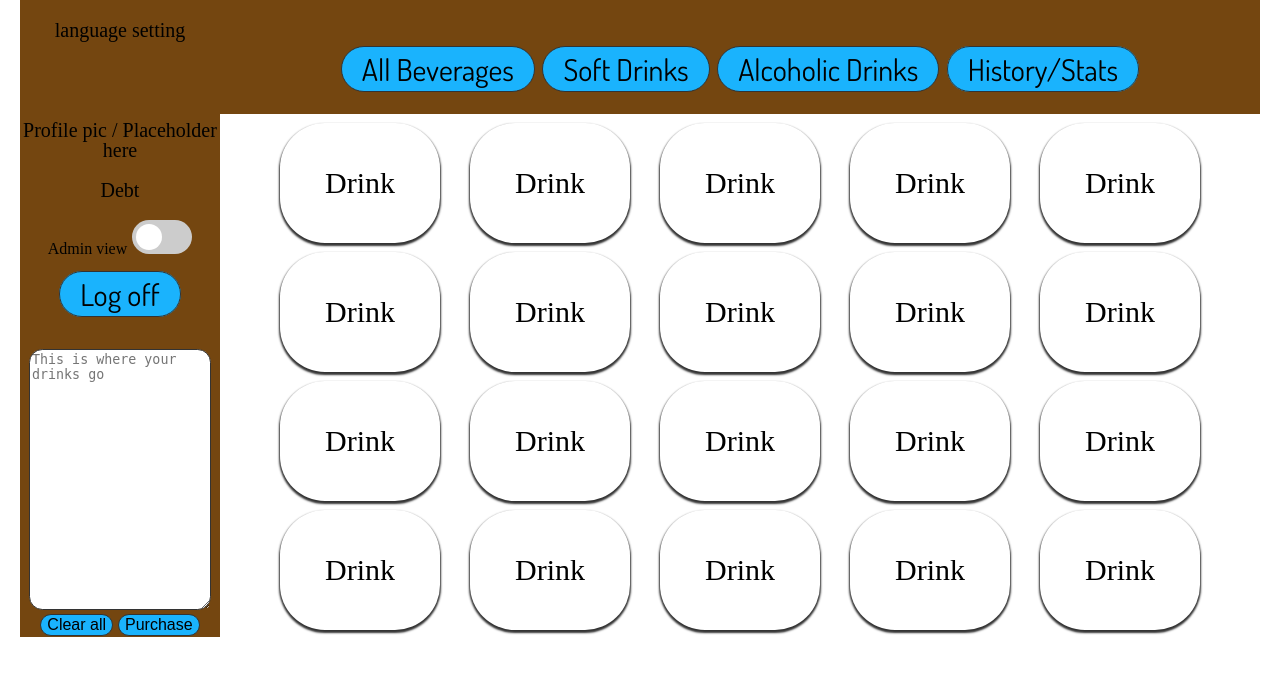
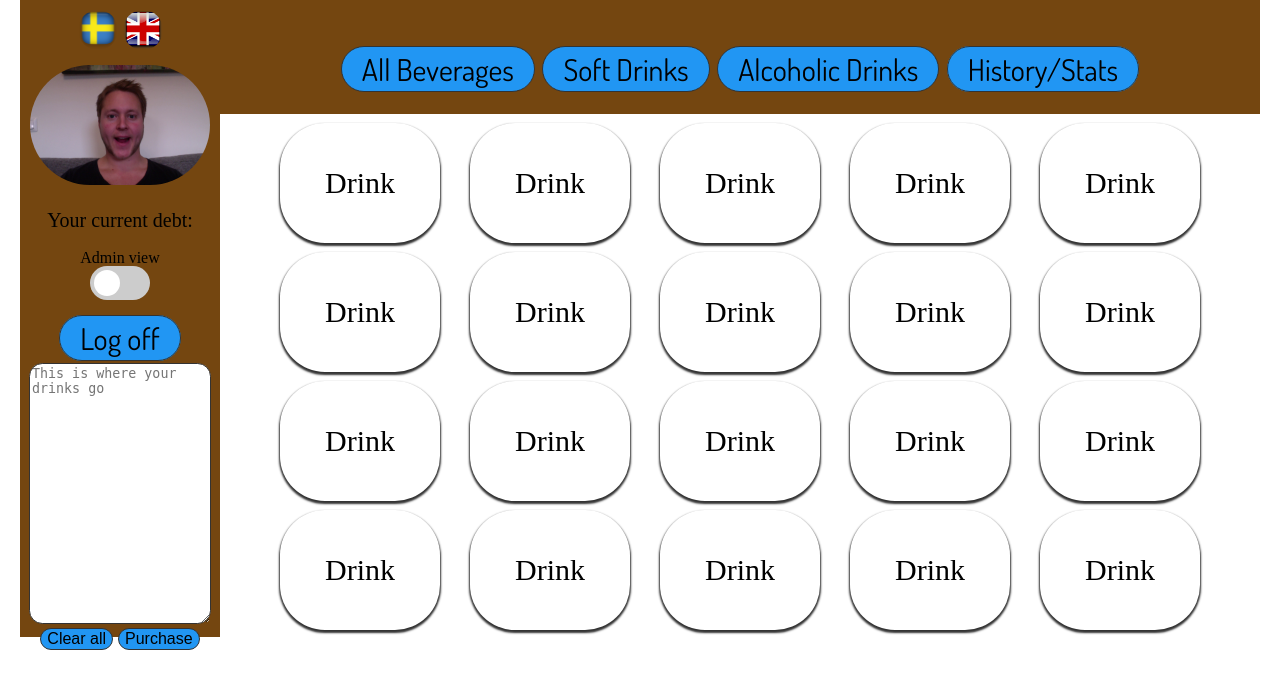
Before and after one commit to LaChapeliere/ipup, a PHP site: page /html/admin_index.html in a window 1280 px wide. Shown: the top 689 px of the page. Run offline with PHP 8.4, Linux system fonts and the light colour scheme; some libraries are stand-ins or nearby versions.

Commit message:
Added language flags and profile pic

```diff
--- a/css/style.css
+++ b/css/style.css
@@ -27,7 +27,7 @@ header button, a {
 	border: 1px solid #333;
 	border-radius: 1em;
 	padding: 3px 20px 3px;
-	background-color:#1ab3fd ;
+	background-color:#2196F3 ;
 	text-decoration: none;
 }
 
@@ -61,13 +61,26 @@ header {
     margin: 0 auto;
 	}
 
+/* The language div */
 #Language {
-	margin-top: 1em;
+	margin-top: .2em;
+
 }
 
-#sidebar_header {
-	margin-top: 4em;
+/* The language buttons */
+#language img {
+	width: 50px;
+	display: inline-block;
+}
+
+
+/* The picture */
+#sidebar_header, img {
+	display: inline-block;
+	margin-top: 0.3em;
 	margin-right: auto;
+	width: 180px;
+	border-radius: 5em;
 	}
 
 #debt {
@@ -79,7 +92,6 @@ header {
 #toggle_div, p {
 	font-size: 16px;
 	margin-top: 1em;
-	display: inline-block; ;
 
 }
 .switch {
@@ -142,18 +154,20 @@ input:checked + .slider:before {
 
 /* END OF TOGGLE*/
 
+/* Log off button */
 #sidebar_header2 {
 	margin-top: 1em;
 	}
 
 #sidebar_header2 [a] {
 	font-size: 16px;
-	margin-top: 4em;
 	border: 1px solid #333;
 	border-radius: 1em;
 	padding: .5em 1em .5em;
 	background-color: #1ab3fd ;
 	}
+
+/* Text area */
 
 #sidebar_header2 a:hover {
 	color: #1330ee;
@@ -163,10 +177,12 @@ input:checked + .slider:before {
 	text-decoration: none;
 	}
 
+/* text area div */
 #sidebar_content{
-	margin-top: 2em;
+	margin-top: .5em;
 	}
 
+/* The text area itself */
 #cart {
 	border: 1px solid #333;
 	border-radius: 1em;
@@ -176,11 +192,11 @@ input:checked + .slider:before {
 	font-size: 16px;
 	border: 1px solid #333;
 	border-radius: 1em;
-	background-color: #1ab3fd;
+	background-color: #2196F3;
 }
 
 #content {
-	height: 520px;
+	height: 510px;
 }
 
 #content table {
--- a/html/admin_index.html
+++ b/html/admin_index.html
@@ -31,15 +31,18 @@
    		<div id="sidebar">
 
             <!-- Language setting - Top of sidebar -->
-            <div id="Language">language setting</div>
+            <div id="Language">
+               <img src="img/sweden.png" style="width:40px;">
+               <img src="img/england.png" style="width:40px;">
+            </div>
 
             <!-- The code for the profil picture -->
-   			<div id="sidebar_header">
-   				Profile pic / Placeholder here
-   			</div>
+            <div id="sidebar_header">
+               <img src="img/niklas_test_photo.jpg">
+            </div>
 
             <!-- The debt area-->
-            <div id="debt">Debt</div>
+            <div id="debt">Your current debt: </div>
 
             <!-- Toggle button -->
             <div id="toggle_div">
```
Also changed, not shown: html/historystats.html (+6 -3 lines), html/index.html (+6 -3 lines), html/img/england.png (added), html/img/niklas_test_photo.jpg (added), html/img/sweden.png (added).
